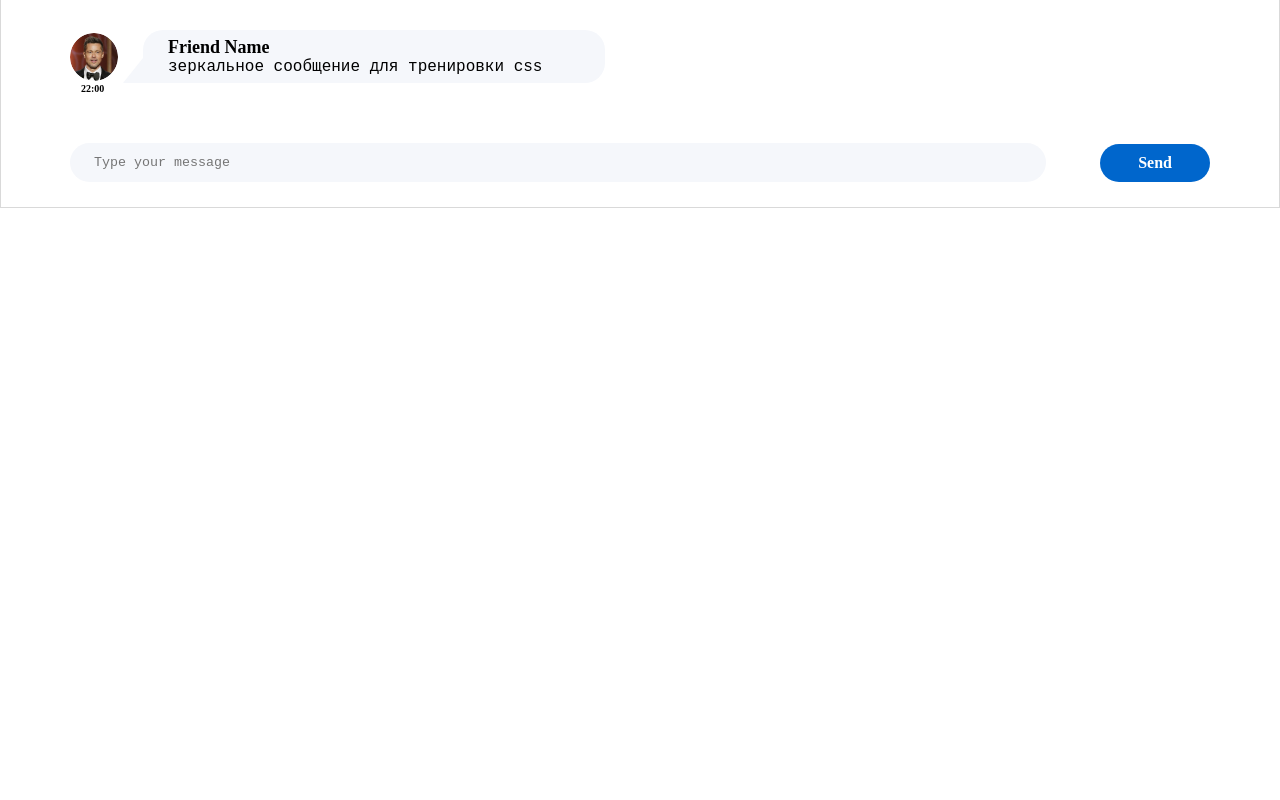
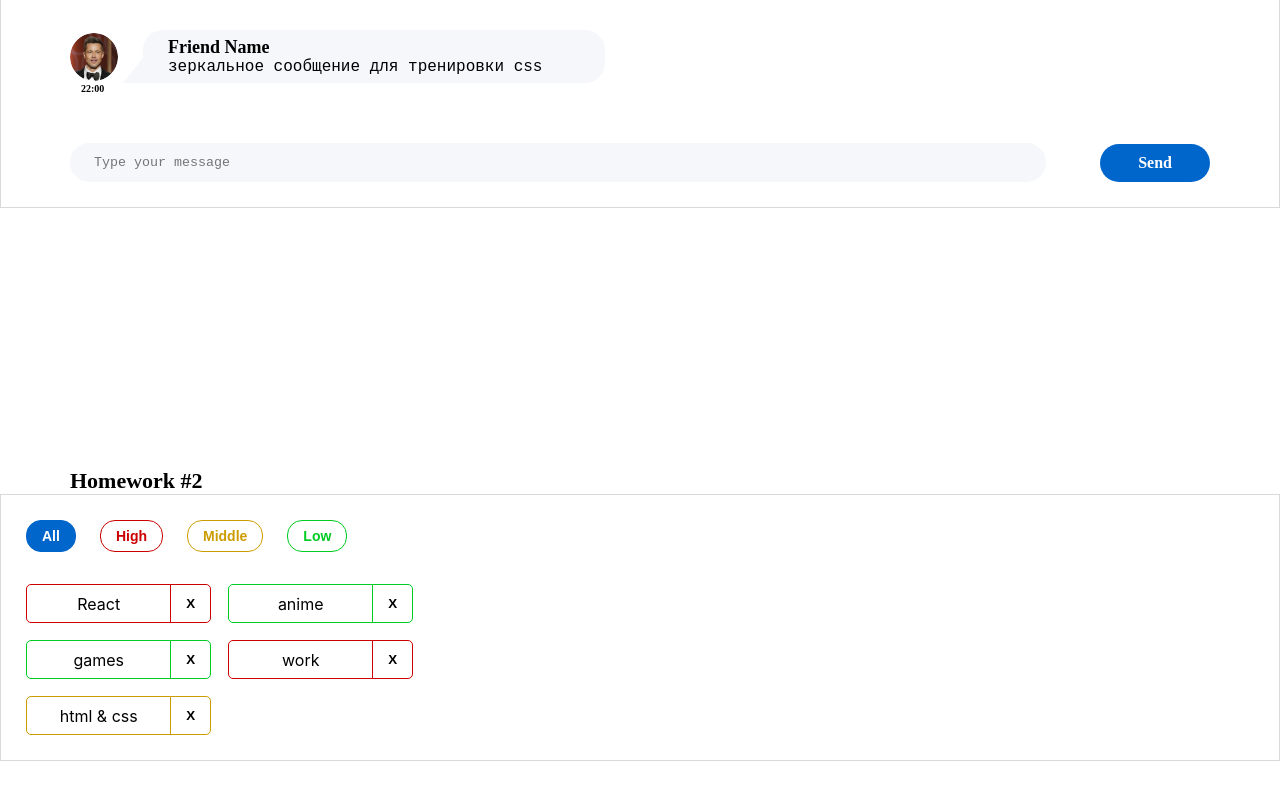
Before and after one commit to JuliaNezhel/hws2-master, a React (Create React App) app: page /#/pre-junior in a window 1280 px wide. Before the commit this address led to /. Shown: the part 284-1084 px from the top of the page. Before the commit the page ends 800 px from the top, so only its background shows below. Built offline with nearby package versions, Linux system fonts and the light colour scheme.

Commit message:
2 homework

```diff
--- a/src/s1-main/App.tsx
+++ b/src/s1-main/App.tsx
@@ -1,13 +1,14 @@
 import React from 'react'
 import s from './App.module.css'
 import HW1 from '../s2-homeworks/hw01/HW1'
+import HW2 from '../s2-homeworks/hw02/HW2'
 
 function App() {
     return (
         <div className={s.App}>
             <HW1/>
             {/*раскомментировать по ходу выполнения*/}
-            {/*<HW2/>*/}
+            <HW2/>
             {/*<HW3/>*/}
             {/*<HW4/>*/}
 
--- a/src/s2-homeworks/hw02/HW2.tsx
+++ b/src/s2-homeworks/hw02/HW2.tsx
@@ -1,4 +1,4 @@
-import React, {useState} from 'react'
+import React, { useState } from 'react'
 import Affairs from './affairs/Affairs'
 import s2 from '../../s1-main/App.module.css'
 
@@ -17,7 +17,7 @@
 * */
 
 // types
-export type AffairPriorityType = any // need to fix any
+export type AffairPriorityType = 'high' | 'low' | 'middle'// need to fix any
 export type AffairType = {
     _id: any // need to fix any
     name: any // need to fix any
@@ -26,34 +26,43 @@
 export type FilterType = 'all' | AffairPriorityType
 
 // constants
-const defaultAffairs: any = [ // need to fix any
-    {_id: 1, name: 'React', priority: 'high'}, // студенты могут изменить содержимое name и количество элементов в массиве, ...priority не менять!
-    {_id: 2, name: 'anime', priority: 'low'},
-    {_id: 3, name: 'games', priority: 'low'},
-    {_id: 4, name: 'work', priority: 'high'},
-    {_id: 5, name: 'html & css', priority: 'middle'},
+const defaultAffairs: AffairType[] = [ // need to fix any
+    { _id: 1, name: 'React', priority: 'high' }, // студенты могут изменить содержимое name и количество элементов в массиве, ...priority не менять!
+    { _id: 2, name: 'anime', priority: 'low' },
+    { _id: 3, name: 'games', priority: 'low' },
+    { _id: 4, name: 'work', priority: 'high' },
+    { _id: 5, name: 'html & css', priority: 'middle' },
 ]
 
 // pure helper functions
-export const filterAffairs = (affairs: any, filter: any): any => { // need to fix any
+export const filterAffairs = (affairs: AffairType[], filter: FilterType): AffairType[] => { // need to fix any
+    const newArr = affairs.filter(el => el.priority === filter)
+    if (filter === 'low') {
+        return newArr
+    } else if (filter === 'middle') {
+        return newArr
+    } else if (filter === 'high') {
+        return newArr
+    }
+    return affairs
+    // need to fix
+}
+export const deleteAffair = (affairs: AffairType[], _id: number): AffairType[] => { // need to fix any
 
-
-    return affairs // need to fix
-}
-export const deleteAffair = (affairs: any, _id: any): any => { // need to fix any
-
-    return affairs // need to fix
+    return affairs.filter(el => el._id !==  _id) // need to fix
 }
 
 function HW2() {
-    const [affairs, setAffairs] = useState<any>(defaultAffairs) // need to fix any
+    const [affairs, setAffairs] = useState<AffairType[]>(defaultAffairs) // need to fix any
     const [filter, setFilter] = useState<FilterType>('all')
 
     const filteredAffairs = filterAffairs(affairs, filter)
-    const deleteAffairCallback = (_id: any) => { // need to fix any
+    const deleteAffairCallback = (_id: number) => { // need to fix any
+        setAffairs(affairs.filter(el => el._id !==  _id))
+
         // need to fix
     }
-
+    console.log('d')
     return (
         <div id={'hw2'}>
             <div className={s2.hwTitle}>Homework #2</div>
--- a/src/s2-homeworks/hw02/affairs/Affairs.tsx
+++ b/src/s2-homeworks/hw02/affairs/Affairs.tsx
@@ -4,23 +4,27 @@
 import s from './Affairs.module.css'
 
 type AffairsPropsType = {
-    data: any // need to fix any
-    setFilter: any
-    deleteAffairCallback: any
+    data: AffairType[]// need to fix any
+    setFilter: (filte: FilterType)=>void
+    deleteAffairCallback: (_id: number)=> void
     filter: FilterType
 }
 
 function Affairs(props: AffairsPropsType) {
     const setAll = () => {
+        props.setFilter('all')
         // need to fix
     }
     const setHigh = () => {
+        props.setFilter('high')
         // need to fix
     }
     const setMiddle = () => {
+        props.setFilter('middle')
         // need to fix
     }
     const setLow = () => {
+        props.setFilter('low')
         // need to fix
     }
 
--- a/src/s2-homeworks/hw02/affairs/affair/Affair.tsx
+++ b/src/s2-homeworks/hw02/affairs/affair/Affair.tsx
@@ -6,12 +6,13 @@
 type AffairPropsType = {
     // key не нужно типизировать
     affair: AffairType
-    deleteAffairCallback: any // need to fix any
+    deleteAffairCallback: (_id: number)=> void // need to fix any
 }
 
 function Affair(props: AffairPropsType) {
     const deleteCallback = () => {
         // need to fix
+        props.deleteAffairCallback(props.affair._id)
     }
 
     const nameClass = s.name + ' ' + s2[props.affair.priority]
@@ -25,7 +26,7 @@
         >
             <div id={'hw2-name-' + props.affair._id} className={nameClass}>
                 {/*создаёт студент*/}
-
+                {props.affair.name}
                 {/**/}
             </div>
             <div id={'hw2-priority-' + props.affair._id} hidden>
@@ -36,7 +37,7 @@
                 id={'hw2-button-delete-' + props.affair._id}
                 className={buttonClass}
                 // need to fix
-
+                onClick={deleteCallback}
             >
                 {/*текст кнопки могут изменить студенты*/}
                 X
```
